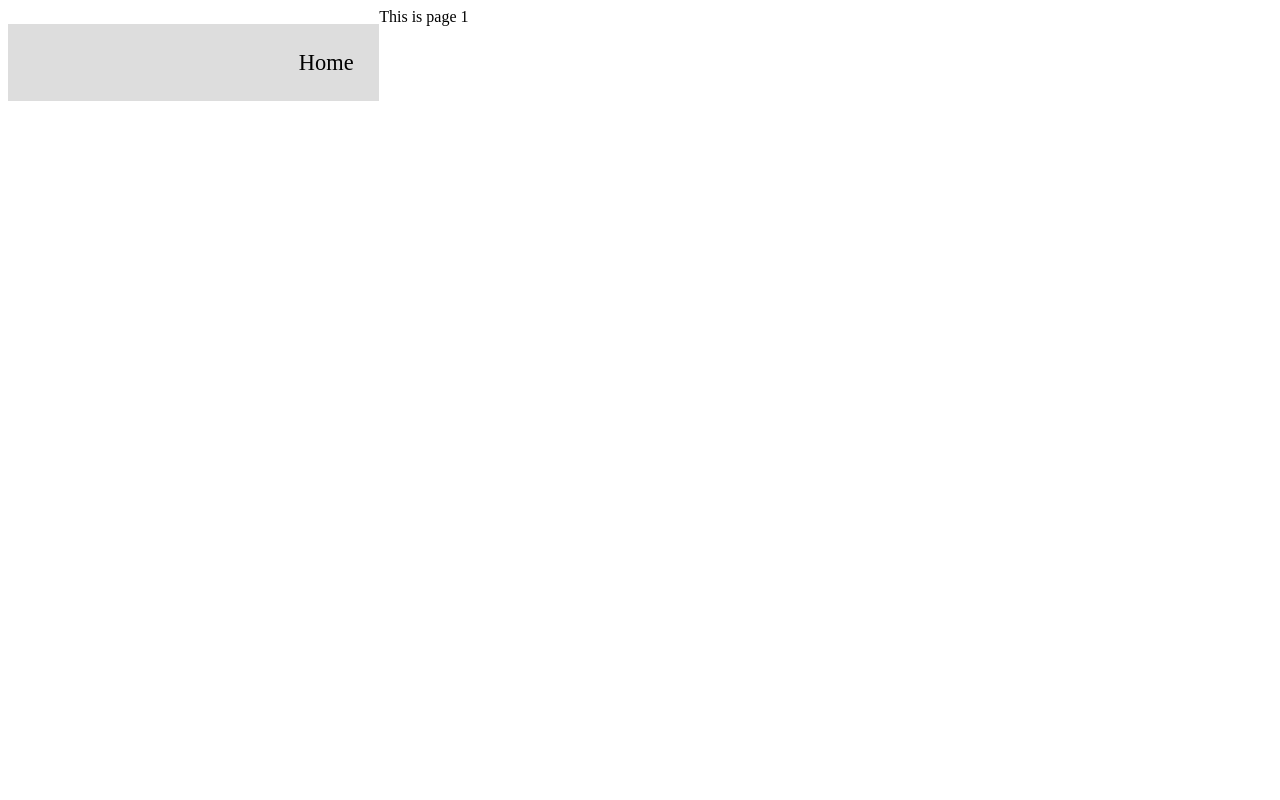
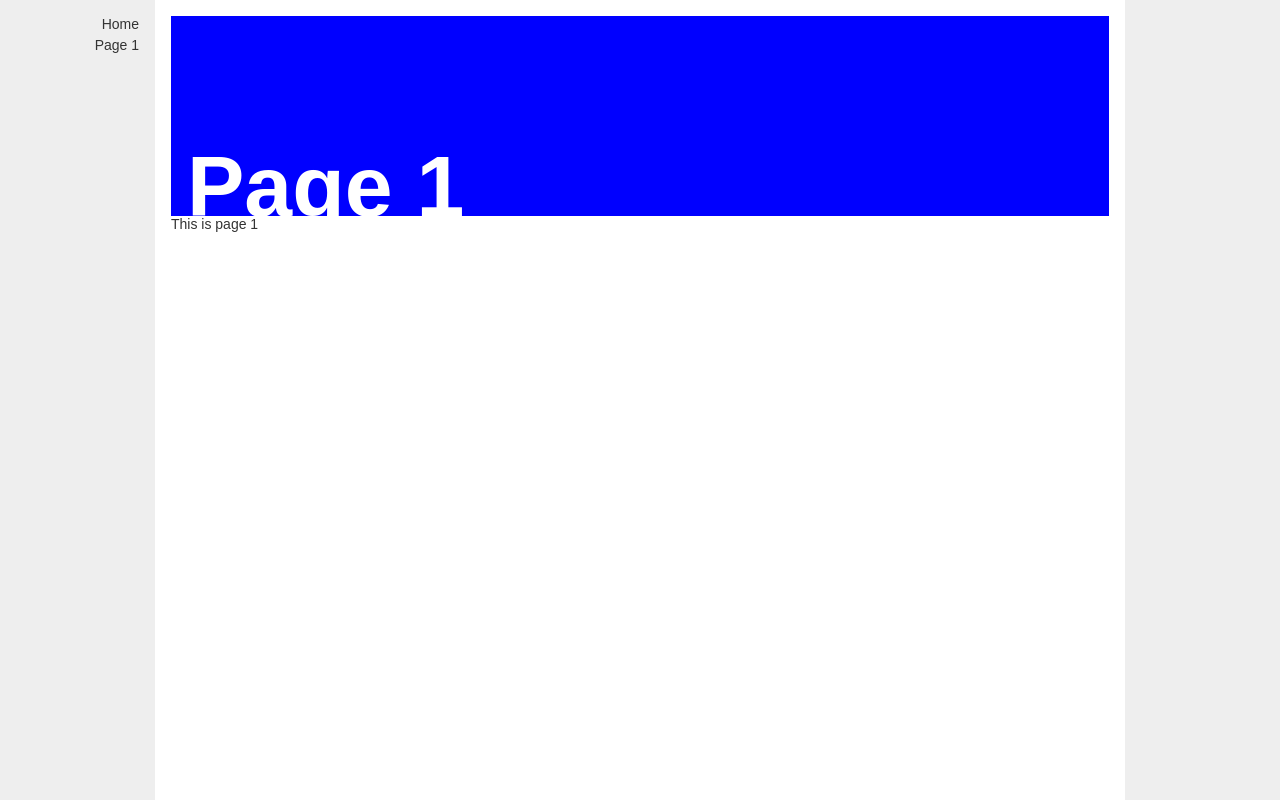
Before and after one commit to phed888/gatsby-page-transitions, a Gatsby site: page /Page1 in a window 1280 px wide. Built offline with nearby package versions, Linux system fonts and the light colour scheme; Gatsby itself is replaced by a stand-in of ours.

Commit message:
Fixed gallery nav, new page header, updated pages

```diff
--- a/src/components/GalleryLayout.js
+++ b/src/components/GalleryLayout.js
@@ -3,18 +3,29 @@ import styled from 'styled-components'
 import { Link } from 'gatsby'
 
 const LayoutGallery = styled.div`
-    display: flex;
-    align-items: stretch;
-    height: 100%
+    /* display: flex;
+    align-items: stretch; */
+    height: 100%;
+    padding: 1.6rem;
+    position: relative;
     .gallery-nav {
+        position: absolute;
+        left: -200px;
+        top: 0;
         width: 20rem;
         padding: 1.6rem;
-        background-color: #dddddd;
         height: 100%;
         list-style-type: none;
         li {
             font-size: 1.4rem;
             text-align: right;
+            margin: 0 0 .5rem;
+            .gallery-nav-link {
+                &:active, &:visited, &:hover, &:link {
+                    text-decoration: none;
+                    color: #333333;
+                }
+            }
         }
     }
 `
@@ -23,7 +34,8 @@ export default function GalleryLayout({ children }) {
     return (
         <LayoutGallery>
             <ul className="gallery-nav">
-                <li>Home</li>
+                <li><Link to={'/'} className="gallery-nav-link">Home</Link></li>
+                <li><Link to={'/Page1'} className="gallery-nav-link">Page 1</Link></li>
             </ul>
             { children }
         </LayoutGallery>
--- /dev/null
+++ b/src/components/PageHeader.js
@@ -0,0 +1,24 @@
+import React from 'react'
+import styled from 'styled-components'
+
+const PageHeaderStyles = styled.div`
+  background-color: ${props => props.bgColor};
+  padding: 1.6rem 1.6rem 0 1.6rem;
+  position: relative;
+  height: 20rem;
+  h1 {
+    position: absolute;
+    bottom: -2rem;
+    left: 1.6rem;
+    font-size: 8.6rem;
+    color: white;
+  }
+`
+
+export default function PageHeader(props) {
+  return (
+    <PageHeaderStyles bgColor={props.bgColor}>
+      <h1>{props.pageTitle}</h1>
+    </PageHeaderStyles>
+  )
+}
--- a/src/pages/Page1.js
+++ b/src/pages/Page1.js
@@ -1,9 +1,13 @@
-import React from 'react'
-import GalleryLayout from '../components/GalleryLayout'
+import React from 'react';
+import GalleryLayout from '../components/GalleryLayout';
+import { GlobalStyles } from './index';
+import PageHeader from '../components/PageHeader'
 
 export default function Page1() {
     return (
         <GalleryLayout>
+            <GlobalStyles />
+            <PageHeader pageTitle={'Page 1'} bgColor={'#0000ff'} />
             This is page 1
         </GalleryLayout>
     )
--- a/src/pages/index.js
+++ b/src/pages/index.js
@@ -1,15 +1,16 @@
 import React from "react"
-import { Link } from 'gatsby'
 import { createGlobalStyle } from 'styled-components'
 import GalleryLayout from '../components/GalleryLayout'
+import PageHeader from '../components/PageHeader'
 
-const GlobalStyles = createGlobalStyle`
+export const GlobalStyles = createGlobalStyle`
     *, *::before, *::after {
         box-sizing: border-box;
         margin: 0;
         padding: 0;
     }
     html {
+        font-family: Arial, Helvetica, sans-serif;
         font-size: 10px;
         color: #333333;
         background-color: #eeeeee;
@@ -20,6 +21,7 @@ const GlobalStyles = createGlobalStyle`
         height: 100%;
         margin: 0 auto;
         width: 970px;
+        font-size: 1.4rem;
         #___gatsby, #___gatsby > div {
         height: 100%;
         }
@@ -29,6 +31,7 @@ const GlobalStyles = createGlobalStyle`
 export default () => (
     <GalleryLayout>
         <GlobalStyles />
+        <PageHeader pageTitle={'Home'} bgColor={'#ff0000'} />
         <p>Hello world!</p>
     </GalleryLayout>
 )
```
